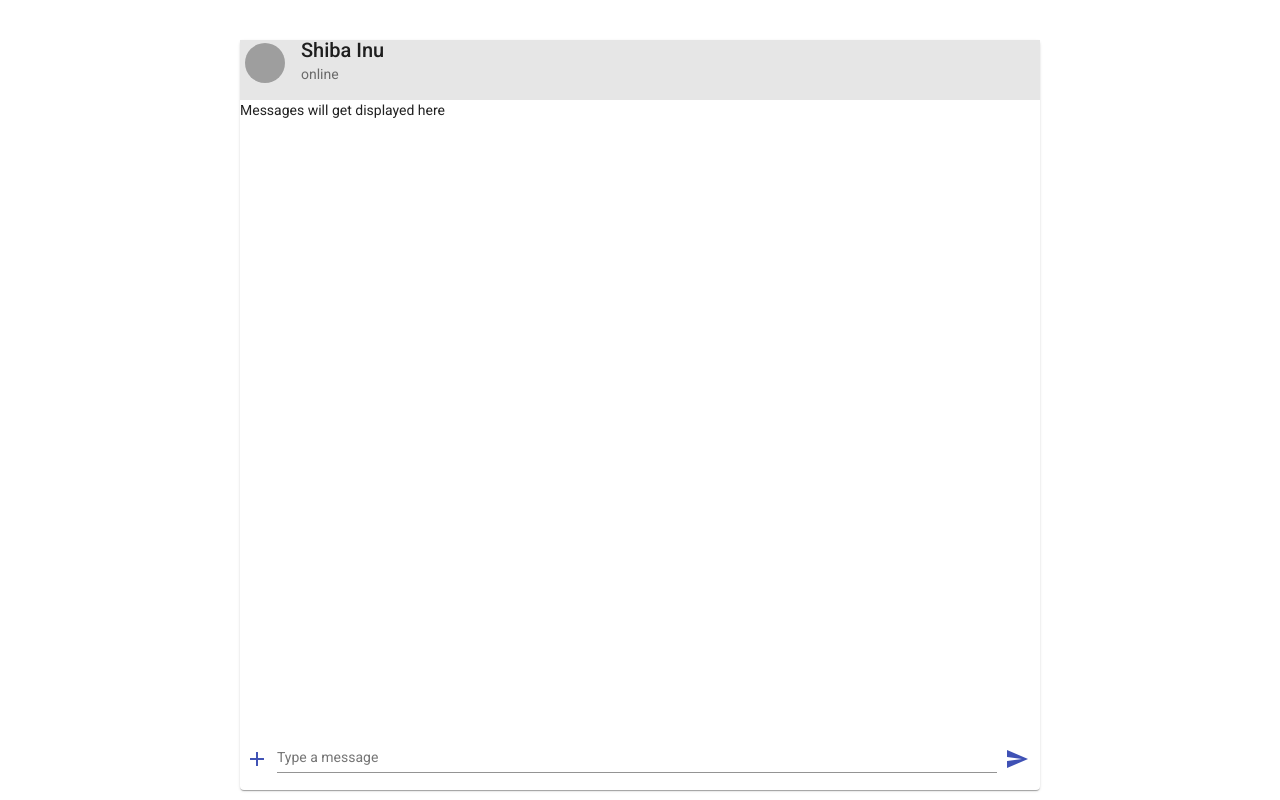
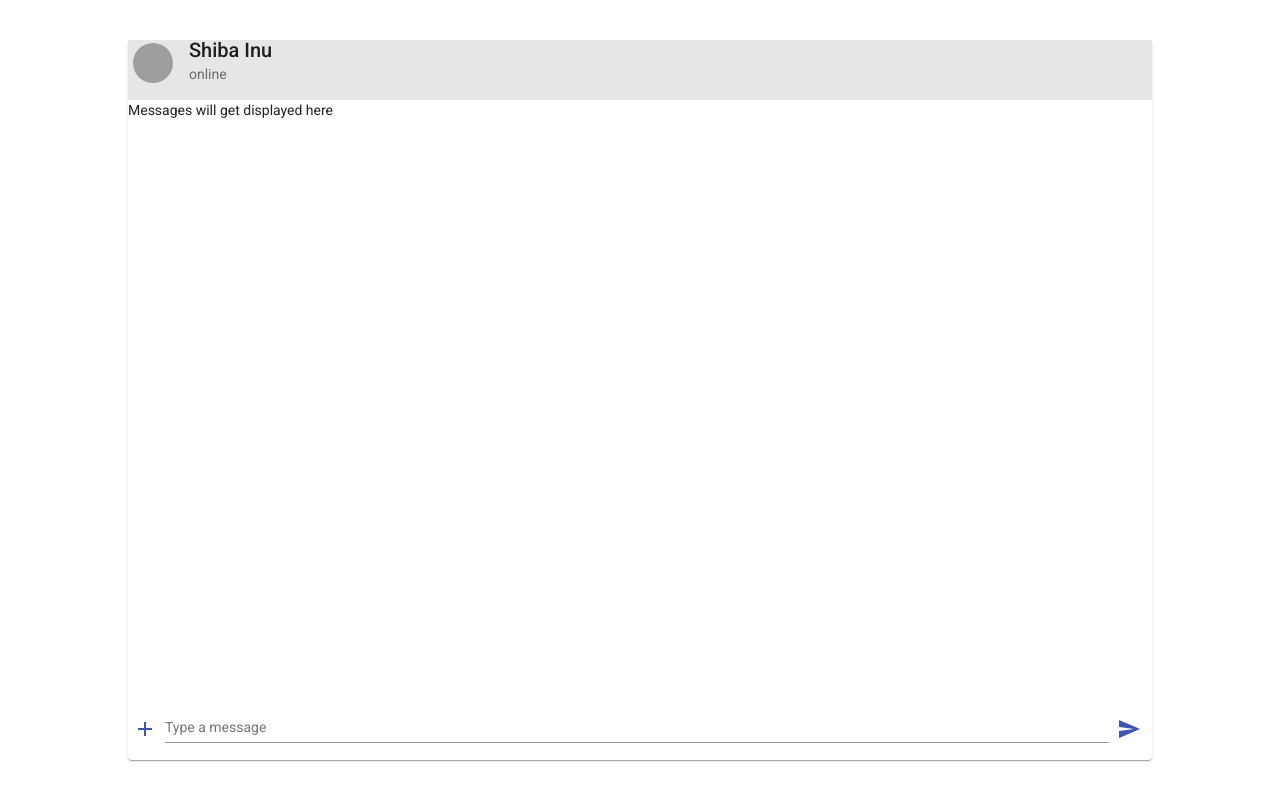
Before and after one commit to riyasaha-97/chatapp, an Angular app: page / in a window 1280 px wide. Built offline with nearby package versions, Linux system fonts and the light colour scheme; grey boxes are pictures that could not be loaded.

Commit message:
commit 1

```diff
--- a/src/app/app.component.css
+++ b/src/app/app.component.css
@@ -6,8 +6,8 @@
 }
 .example-card {
   padding: 0;
-  width: 800px;
-  height: 750px;
+  min-width: 80%;
+  min-height: 90vh;
 }
 .example-header-image {
   margin-left: 5px;
```
